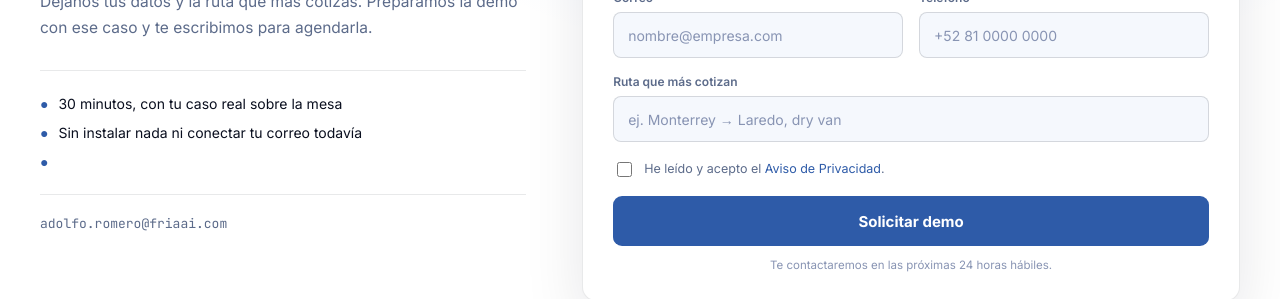
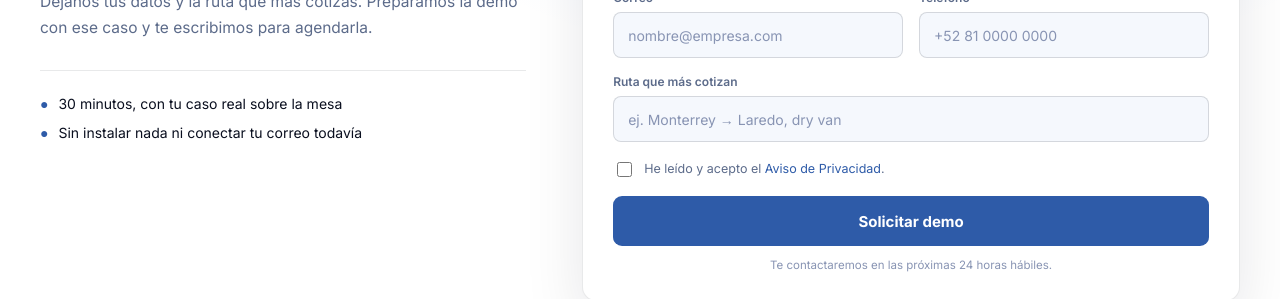
Before and after one commit to FRIA-AI/fria-landing, a React (Vite) app: page /demo in a window 1280 px wide. Shown: the part 268-567 px from the top of the page. Built offline with nearby package versions, Linux system fonts and the light colour scheme; no server answers.

Commit message:
Update Demo.jsx

```diff
--- a/src/pages/Demo.jsx
+++ b/src/pages/Demo.jsx
@@ -58,14 +58,11 @@ export default function Demo() {
           <div style={{ fontSize: 'var(--page-h1-fs)', fontWeight: 700, lineHeight: 1.12, letterSpacing: '-.02em', textWrap: 'pretty' }}>{t.s6title}</div>
           <div style={{ fontSize: 15.5, lineHeight: 1.7, color: 'var(--txt2)', marginTop: 18, textWrap: 'pretty' }}>{t.s6p}</div>
           <div style={{ display: 'flex', flexDirection: 'column', gap: 12, marginTop: 28, paddingTop: 24, borderTop: '1px solid var(--border)' }}>
-            {[t.dm1, t.dm2, t.dm3].map((d, i) => (
+            {[t.dm1, t.dm2].map((d, i) => (
               <div key={i} style={{ display: 'flex', alignItems: 'center', gap: 10, fontSize: 14, color: 'var(--txt)' }}>
                 <span style={{ color: 'var(--accent)' }}>●</span> {d}
               </div>
             ))}
-          </div>
-          <div style={{ fontFamily: "'JetBrains Mono',monospace", fontSize: 13, color: 'var(--txt3)', marginTop: 24, paddingTop: 20, borderTop: '1px solid var(--border)' }}>
-            adolfo.romero@friaai.com
           </div>
         </div>
 
```
